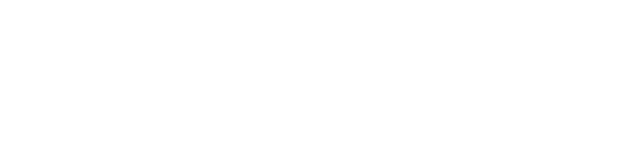
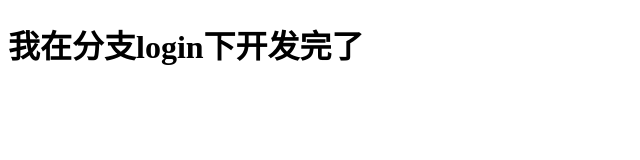
Before and after one commit to mymahongze/project_000, a plain HTML site: page login.html in a window 1280 px wide. Shown: the whole page, without its empty margins (0-640 px from the left). Drawn offline with Linux system fonts and the light colour scheme.

Commit message:
login下的login.html书写完成

```diff
--- a/login.html
+++ b/login.html
@@ -6,6 +6,6 @@
     <title>Document</title>
 </head>
 <body>
-
+    <h1>我在分支login下开发完了</h1>
 </body>
 </html>
```
